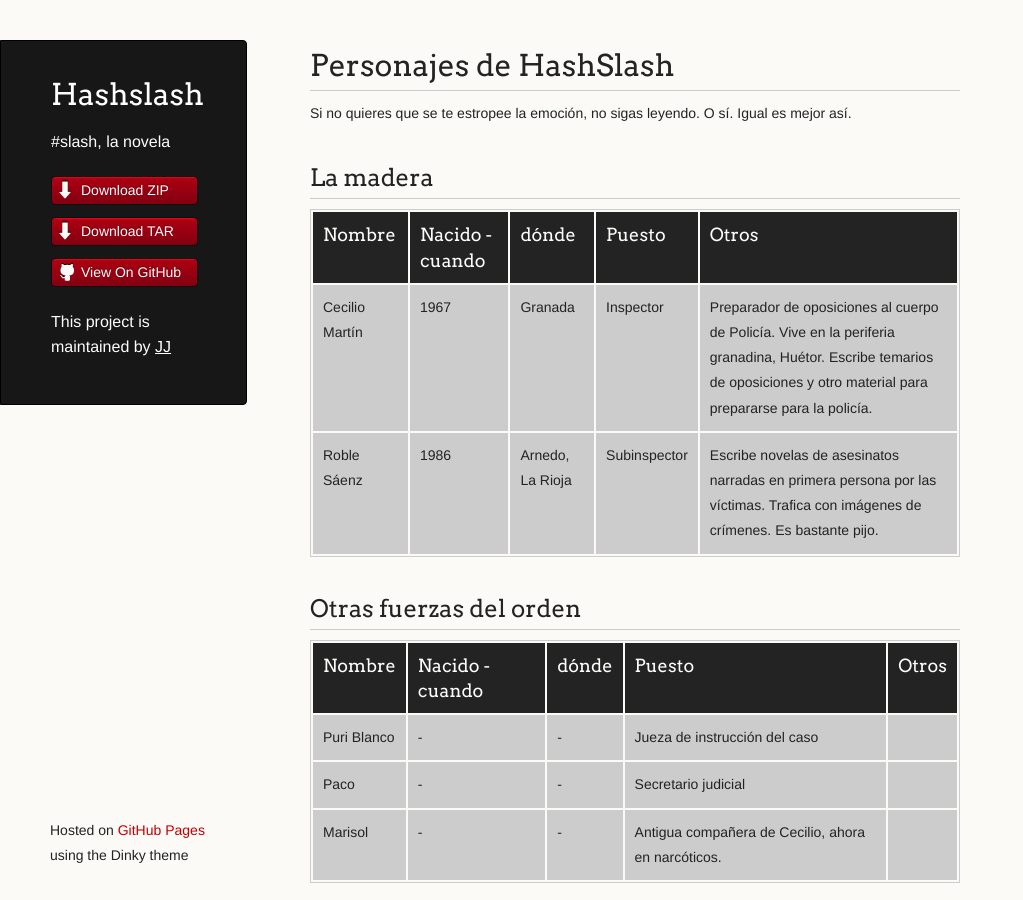
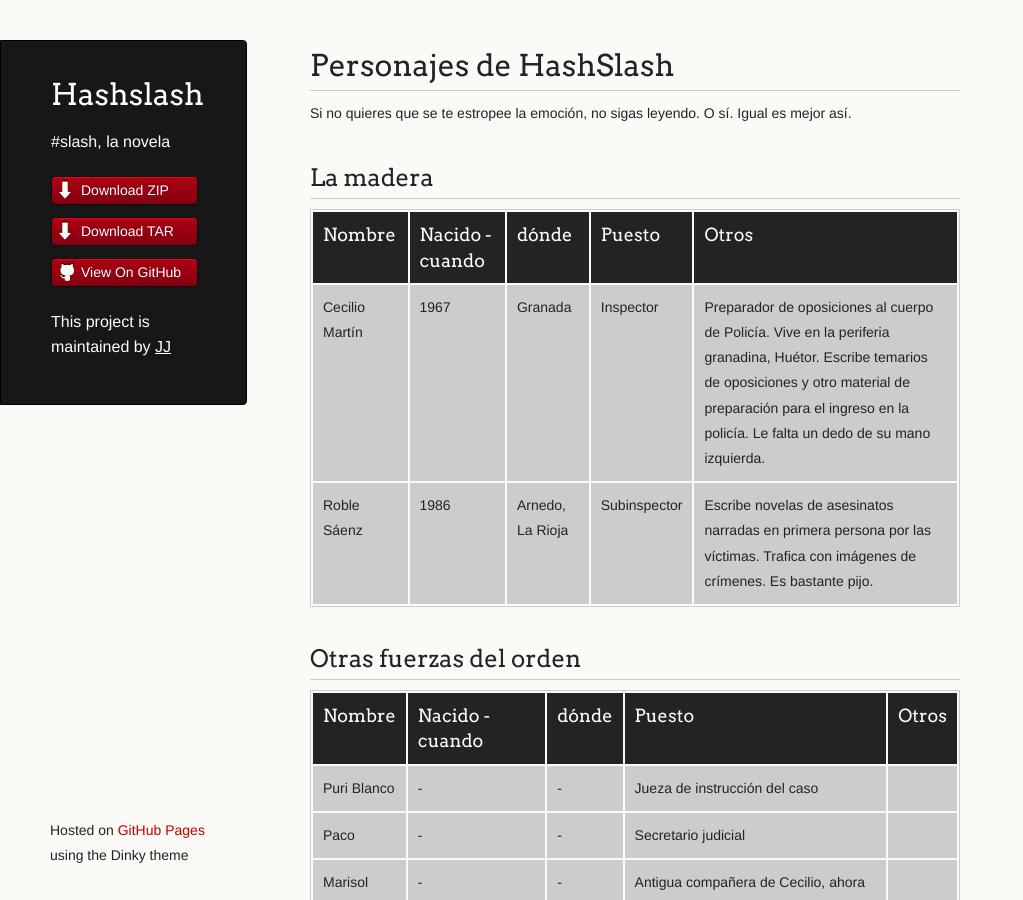
Before and after one commit to JJ/HashSlash, a Jekyll site: the page built from texto/personajes.md, in a window 1280 px wide and 900 px high. Shown: the whole window, without its empty margins (0-1023 px from the left). Built offline with Jekyll 4.4.1, drawn with Linux system fonts in a browser that asks for light colours.

Commit message:
Sync texto/personajes.md from master to gh-pages

```diff
--- a/texto/personajes.md
+++ b/texto/personajes.md
@@ -12,7 +12,7 @@ La madera
 
 Nombre | Nacido - cuando | dónde |  Puesto | Otros
 --- |--- |--- |--- | ---
-Cecilio Martín | 1967 | Granada | Inspector | Preparador de oposiciones al cuerpo de Policía. Vive en la periferia granadina, Huétor. Escribe temarios de oposiciones y otro material para prepararse para la policía.
+Cecilio Martín | 1967 | Granada | Inspector | Preparador de oposiciones al cuerpo de Policía. Vive en la periferia granadina, Huétor. Escribe temarios de oposiciones y otro material de preparación para el ingreso en la policía. Le falta un dedo de su mano izquierda.
 Roble Sáenz | 1986 | Arnedo, La Rioja | Subinspector | Escribe novelas de asesinatos narradas en primera persona por las víctimas. Trafica con imágenes de crímenes. Es bastante pijo.
 
 Otras fuerzas del orden
```
